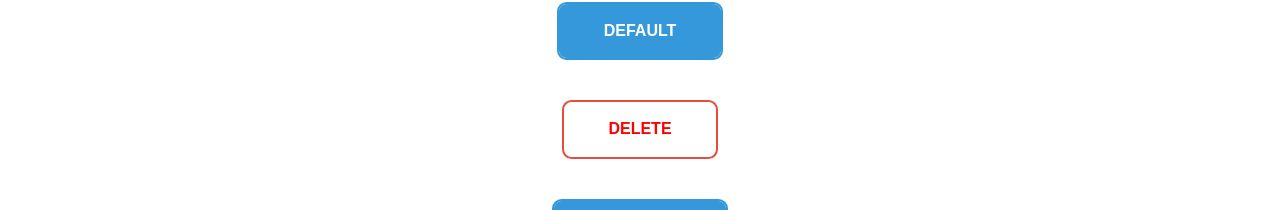
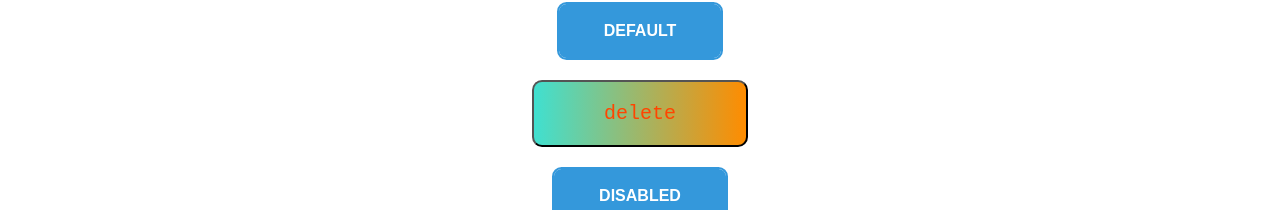
Before and after one commit to AntonKrasouski88/homework, a React (Create React App) app: page / in a window 1280 px wide. Shown: the part 681-891 px from the top of the page. Built offline with nearby package versions, Linux system fonts and the light colour scheme.

Commit message:
refactor: button red

```diff
--- a/src/p2-homeworks/h4/common/c2-SuperButton/SuperButton.module.css
+++ b/src/p2-homeworks/h4/common/c2-SuperButton/SuperButton.module.css
@@ -13,10 +13,8 @@
     display: -ms-flexbox;
     display: flex;
     -webkit-align-self: center;
-    -ms-flex-item-align: center;
     align-self: center;
     font-size: 1rem;
-    font-weight: 400;
     line-height: 1;
     margin: 20px;
     padding: 1.2em 2.8em;
@@ -45,45 +43,18 @@
 
 
 .red {
-    box-sizing: border-box;
-    background-color: transparent;
-    border: 2px solid #e74c3c;
-    border-radius: 0.6em;
-    font-size: 1rem;
-    line-height: 1;
-    margin: 20px;
-    padding: 1.2em 2.8em;
+    font-size: 20px;
+    font-family: monospace;
+    color:#FF4500;
+    background: linear-gradient(to left, #FF0080, #FF8C00, #40E0D0 );
     text-decoration: none;
-    text-align: center;
-    text-transform: uppercase;
-    font-family: 'Montserrat', sans-serif;
-    font-weight: 700;
-    color: red;
-    position: relative;
-    overflow: hidden;
-    z-index: 1;
-    -webkit-transition: color 150ms ease-in-out;
-    transition: color 150ms ease-in-out;
+    padding: 20px 70px;
+    border-radius: 10px;
+    background-size: 200%;
+    transition: .5s;
 }
-.red:after {
 
-    content: '';
-    position: absolute;
-    display: block;
-    top: 0;
-    left: 50%;
-    -webkit-transform: translateX(-50%);
-    transform: translateX(-50%);
-    width: 0;
-    height: 100%;
-    background: red;
-    z-index: -1;
-    -webkit-transition: width 150ms ease-in-out;
-    transition: width 150ms ease-in-out;
-}
 .red:hover {
+    background-position: right;
     color: #fff;
 }
-.red:hover:after {
-    width: 110%;
-}
```
